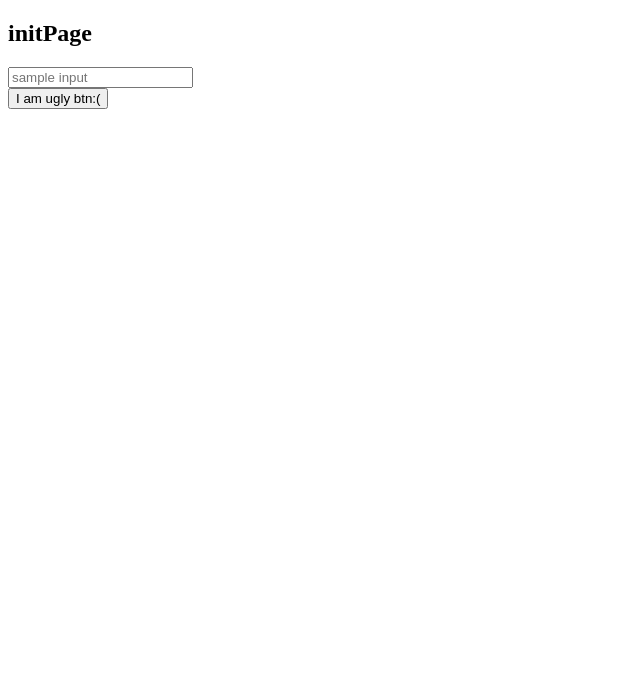
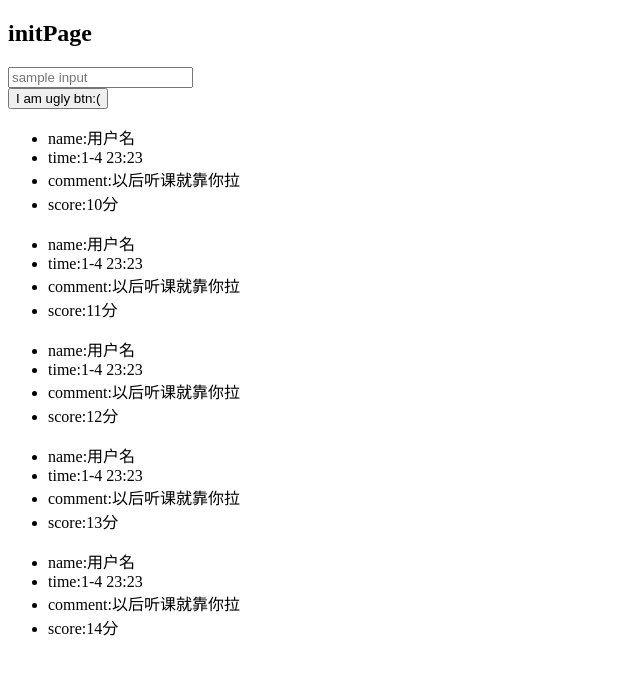
Before and after one commit to Mickie/backbone-restful, a plain HTML site: page hongbao.html in a window 1280 px wide. Shown: the whole page, without its empty margins (0-640 px from the left). Drawn offline with nearby package versions, Linux system fonts and the light colour scheme; no server answers.

Commit message:
hongbao app..

```diff
--- /dev/null
+++ b/data.json
@@ -0,0 +1,32 @@
+[
+    {
+        "name": "用户名",
+        "time": "1-4 23:23",
+        "comment": "以后听课就靠你拉",
+        "score": "10分"
+    },
+    {
+        "name": "用户名",
+        "time": "1-4 23:23",
+        "comment": "以后听课就靠你拉",
+        "score": "11分"
+    },
+    {
+        "name": "用户名",
+        "time": "1-4 23:23",
+        "comment": "以后听课就靠你拉",
+        "score": "12分"
+    },
+    {
+        "name": "用户名",
+        "time": "1-4 23:23",
+        "comment": "以后听课就靠你拉",
+        "score": "13分"
+    },
+    {
+        "name": "用户名",
+        "time": "1-4 23:23",
+        "comment": "以后听课就靠你拉",
+        "score": "14分"
+    }
+]
--- a/hongbao.html
+++ b/hongbao.html
@@ -5,7 +5,6 @@
     <script type="text/javascript" src="../lib/jquery-2.1.4.min.js"></script>
     <script type="text/javascript" src="../lib/underscore.min.js"></script>
     <script type="text/javascript" src="backbone-min.js"></script>
-    <script type="text/javascript" src="backbone-localStorage.js"></script>
 </head>
 <body>
 <!-- implement hongbao event using backbone.js -->
```
